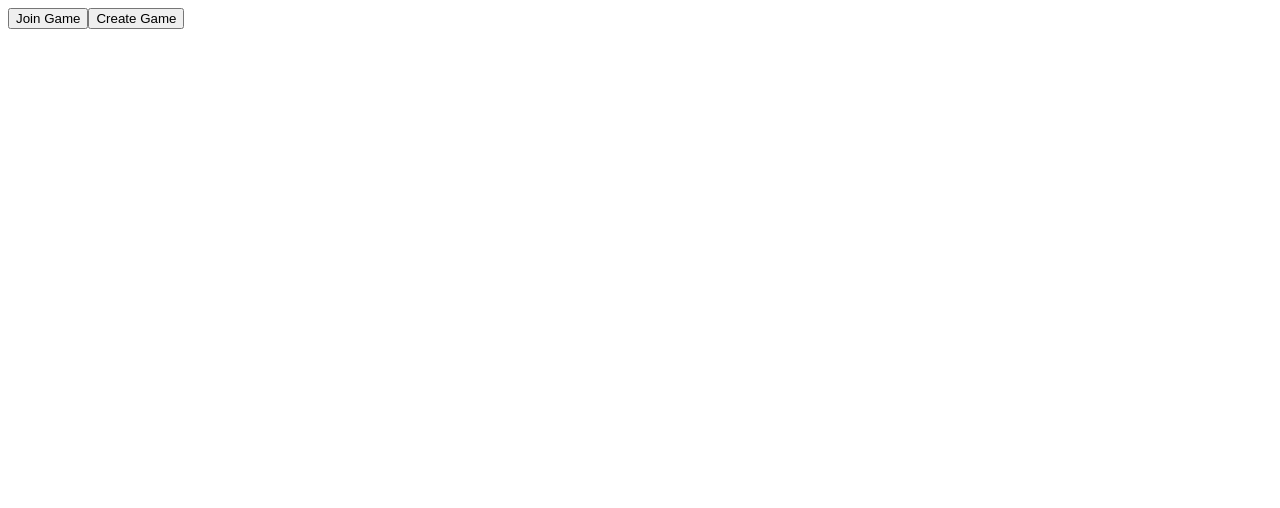
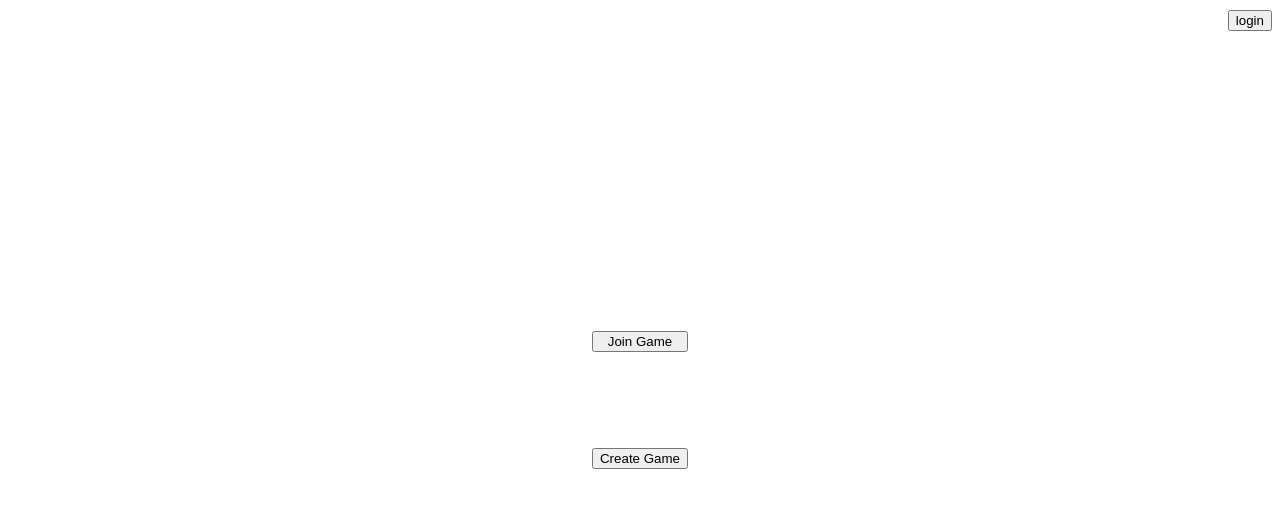
Before and after one commit to BrendanKelly94/uno-app, a React app: page / in a window 1280 px wide. Shown: the top 508 px of the page. Built offline with nearby package versions, Linux system fonts and the light colour scheme.

Commit message:
Slight optimizations and UI logic tweaks

```diff
--- a/package.json
+++ b/package.json
@@ -22,6 +22,7 @@
     "knex": "^0.15.2",
     "morgan": "~1.9.0",
     "pg": "^7.6.0",
+    "radium": "^0.25.1",
     "react": "^16.8.3",
     "react-dom": "^16.8.3",
     "react-router-dom": "^4.3.1",
@@ -33,15 +34,16 @@
     "@babel/core": "^7.1.6",
     "@babel/plugin-transform-runtime": "^7.3.4",
     "@babel/preset-env": "^7.1.6",
+    "@babel/preset-es2015": "^7.0.0-beta.53",
     "@babel/preset-react": "^7.0.0",
+    "@babel/preset-stage-2": "^7.0.0",
     "@babel/runtime": "^7.3.4",
-    "@babel/preset-es2015": "^7.0.0-beta.53",
-    "@babel/preset-stage-2": "^7.0.0",
     "babel-core": "^7.0.0-bridge.0",
     "babel-jest": "^23.6.0",
     "babel-loader": "^8.0.4",
     "chai": "^4.2.0",
     "chai-http": "^4.2.0",
+    "css-loader": "^2.1.1",
     "enzyme": "^3.7.0",
     "enzyme-adapter-react-16": "^1.7.0",
     "enzyme-to-json": "^3.3.4",
--- a/src/backend/knexfile.js
+++ b/src/backend/knexfile.js
@@ -42,7 +42,7 @@ module.exports = {
   // },
 
   production: {
-    client: 'pg',
+    client: 'postgresql',
     connection: process.env.DATABASE_URL,
     migrations: {
       directory: __dirname + '/db/migrations'
--- a/src/backend/routes/api.js
+++ b/src/backend/routes/api.js
@@ -210,7 +210,7 @@ router.post('/game/:id/submitCard/:playerId', async (req, res, next) => {
       nextTurnId = await submitCard({gameId: gameId, playerId: playerId, card: card[0]});
     }
     //send next turn event to clients
-    gameIo.to(gameId).emit('newTurn', {currTurn: nextTurnId, lastTurn: playerId, card: card[0], newCards: {status:newCards.status, id: newCards.id}, hasDrawn: hasDrawn?true:false});
+    gameIo.to(gameId).emit('newTurn', {currTurn: nextTurnId, lastTurn: playerId, card: card[0], newCards: {status:newCards.status, id: newCards.id}});
 
     const playerWon = await hasWon({gameId: gameId, playerId: playerId})
     const nextPlayer = await queries.getPlayer({playerId: nextTurnId});
--- a/src/frontend/App.js
+++ b/src/frontend/App.js
@@ -1,5 +1,5 @@
 import React, { useContext, useState, useEffect } from 'react';
-import { TweenLite, TimelineLite } from 'gsap';
+import { TweenLite, TimelineLite, TimelineMax } from 'gsap';
 import gameStoreContext from './context/gameStoreContext';
 import authStoreContext from './context/authStoreContext';
 import useScale from './utils/useScale';
@@ -37,7 +37,7 @@ function App() {
   const gameId = location[location.length - 1];
   let socket;
 
-  const tl = new TimelineLite;
+  const tl = new TimelineMax;
 
   const middleStyle = {
     display: 'flex',
@@ -66,7 +66,6 @@ function App() {
   //functions
 
   async function leave(e){
-    console.log('unload')
       try{
         if(isHost){
           const endReq = new ApiEndpoint(`/api/game/${gameId}/end/${myId}`);
@@ -102,6 +101,7 @@ function App() {
       .to('#draw-card', .5, {
         onComplete: () => {
           setHand(handData.hand)
+          setPlayerStatus({id: null, isAnimating: false, isDrawing: false})
         }
       })
 
@@ -169,6 +169,7 @@ function App() {
         socket.emit('join', {gameId: gameId});
         //socket events
         socket.on('newTurn', async (data) => {
+          console.log(data)
           try{
             if(data.newCards.status){
               await cardsGiven({playerId:data.newCards.id, myId: myId});
@@ -207,7 +208,6 @@ function App() {
         });
 
         socket.on('end', (data) => {
-          console.log(data)
           setHasEnded(true);
         });
 
@@ -244,7 +244,7 @@ function App() {
       const variance = Math.random() * (5 - (-5)) + (-5);
 
       tl
-      .to(source, 0, {x: initTransform.x, y: initTransform.y, rotation: initTransform.rotate, scale: scaleFactor.size,
+      .to(source, 0.0001, {x: initTransform.x, y: initTransform.y, rotation: initTransform.rotate, scale: scaleFactor.size,
         onComplete: () => {
           setPlayerStatus({id: lastTurnId, isAnimating: true, isDrawing: false});
         }
@@ -256,7 +256,7 @@ function App() {
           setPlayerStatus({id: null, isAnimating: false, isDrawing: false})
         }
       })
-      .to(source, 0, {opacity: 0})
+      .to(source, 0.0001, {opacity: 0})
     }else if(newCard.id !== -1 && lastTurnId === myId){
       setMiddleCard(newCard);
     }else if(newCard.id === -1){
--- a/src/frontend/DrawCard.js
+++ b/src/frontend/DrawCard.js
@@ -9,7 +9,6 @@ const DrawCard = React.memo(({ tl, playerStatus, myId, scaleFactor, isMyTurn}) =
 
   useEffect(() => {
     if(!isFirst && playerStatus.isDrawing){
-      console.log('drawing')
       const source = document.getElementById('draw-animate');
       const target = document.getElementById(`player-${playerStatus.id}-card-0`);
       const sBox = source.getBoundingClientRect();
@@ -23,7 +22,7 @@ const DrawCard = React.memo(({ tl, playerStatus, myId, scaleFactor, isMyTurn}) =
       tl
       .to(source, .5, {x: transform.x/scaleFactor, y: transform.y/scaleFactor, scale: .8})
       .to(source, .4, {opacity: 0}, '-=.4')
-      .to(source, 0, {x: 0, y:0, scale: 1, opacity: 1})
+      .to(source, 0.0001, {x: 0, y:0, scale: 1, opacity: 1})
 
 
     }else{
--- a/src/frontend/Hand.js
+++ b/src/frontend/Hand.js
@@ -83,8 +83,8 @@ const Hand = React.memo(({ tl, myId, hand, isMyTurn, lastTurnId, scaleFactor, dr
   function handleColorChange(e){
     const eId = e.target.id;
     const color = eId.split('-')[1];
+    submitCardAction({cardId: colorChange.cardId, color: color, hasDrawn: hasDrawn.status})
     setColorChange({status: false, cardId: null})
-    submitCardAction({cardId: colorChange.cardId, color: color, hasDrawn: hasDrawn.status})
   }
 
   function submitCardAction({cardId, color, hasDrawn}){
--- a/src/frontend/Home.js
+++ b/src/frontend/Home.js
@@ -9,6 +9,29 @@ function Home(){
   const [auth, setAuth] = useState(false);
   const [create, setCreate] = useState(false);
   const [context, setContext] = useContext(authStoreContext);
+
+
+  const navbarStyle = {
+    display: 'flex',
+    height: '1.5em',
+    width: '100%',
+    justifyContent: 'flex-end',
+    alignItems: 'center'
+  }
+
+  const containerStyle = {
+    position: 'absolute',
+    left: '50%',
+    transform: 'translate(-50%, 0)',
+    display: 'flex',
+    height: '80%',
+    justifyContent: 'center',
+    flexDirection: 'column'
+  }
+
+  const buttonStyle = {
+    marginTop: '100%'
+  }
 
   const handleJoin = () => {
     if(context.user_name){
@@ -31,12 +54,22 @@ function Home(){
   }
 
   return(
-    <div>
-      <button id = 'join-button' onClick = {handleJoin}>Join Game</button>
-      <button id = 'create-button' onClick = {handleCreate}>Create Game</button>
-      <AuthModal open = {auth} setOpen = {() => setAuth(!auth)} login = {login}/>
-      <CreateModal open = {create} setOpen = {() => setCreate(!create)}/>
-    </div>
+    <React.Fragment>
+      <div style = {navbarStyle}>
+        {
+          context.user_name?
+          context.user_name
+          :<button onClick = {() => setAuth(!auth)}>login</button>
+        }
+      </div>
+
+      <div style = {containerStyle}>
+        <button id = 'join-button' style = {buttonStyle} onClick = {handleJoin}>Join Game</button>
+        <button id = 'create-button' style = {buttonStyle} onClick = {handleCreate}>Create Game</button>
+        <AuthModal open = {auth} setOpen = {() => setAuth(!auth)} login = {login}/>
+        <CreateModal open = {create} setOpen = {() => setCreate(!create)}/>
+      </div>
+    </React.Fragment>
   )
 }
 
--- a/src/frontend/Lobby.js
+++ b/src/frontend/Lobby.js
@@ -67,7 +67,6 @@ function Lobby(){
         const joinData = await joinReq.postReq({name: login.user_name});
         const playersData = await new ApiEndpoint(`/api/game/${gameId}/players`).getReq();
         const index = playersData.players.findIndex((player) => player.user_name === login.user_name);
-        console.log(index, playersData.players)
         setPlayers(playersData.players);
         setIsHost(playersData.players[index].is_host);
         setMyId(playersData.players[index].id);
--- a/src/frontend/Player.js
+++ b/src/frontend/Player.js
@@ -42,17 +42,16 @@ const Player = ({ tl, pId, uName, playerStatus, translate, rotate, scale, turnId
   async function updatePlayerState(){
     try{
       if(pId === playerStatus.id && playerStatus.isAnimating && !playerStatus.isDrawing){
+        const data = await new ApiEndpoint(`/api/getPlayerHandCount/${pId}`).getReq();
         const topCard = document.getElementById(`player-${pId}-card-0`);
         tl.to(topCard, .5, {rotationY: 180,
-            onComplete: async () => {
-                const data = await new ApiEndpoint(`/api/getPlayerHandCount/${pId}`).getReq();
-                console.log(cardCount, data.count);
+            onComplete: () => {
                 setCardCount(data.count);
             }
         });
+
       }else if(pId === playerStatus.id && (playerStatus.isDrawing || !playerStatus.isAnimating)){
         const data = await new ApiEndpoint(`/api/getPlayerHandCount/${pId}`).getReq();
-        console.log(cardCount, data.count);
         setCardCount(data.count);
       }
     }catch(e){
--- a/src/frontend/utils/ApiEndpoint.js
+++ b/src/frontend/utils/ApiEndpoint.js
@@ -1,6 +1,6 @@
-const server = 'http://localhost:3000'
+// const server = 'http://localhost:3000'
 function ApiEndpoint(uri){
-  this.uri = server + uri;
+  this.uri = uri;
   this.getReq = async () => {
     try{
       const res = await fetch(this.uri);
```
Also changed, not shown: public/bundle.js, 1 other file (tests, documents, lock files or other folders).
